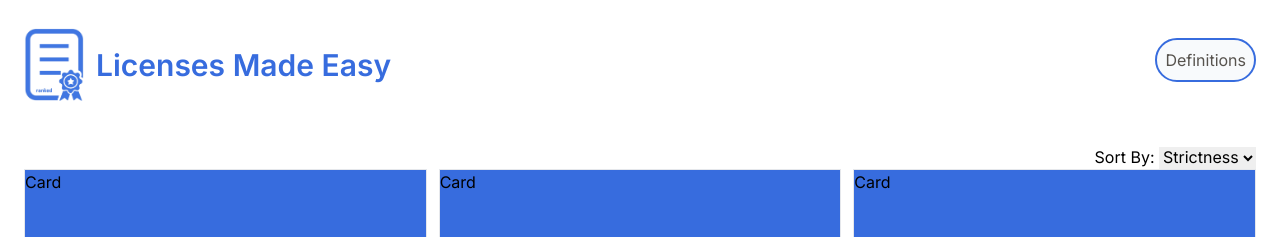
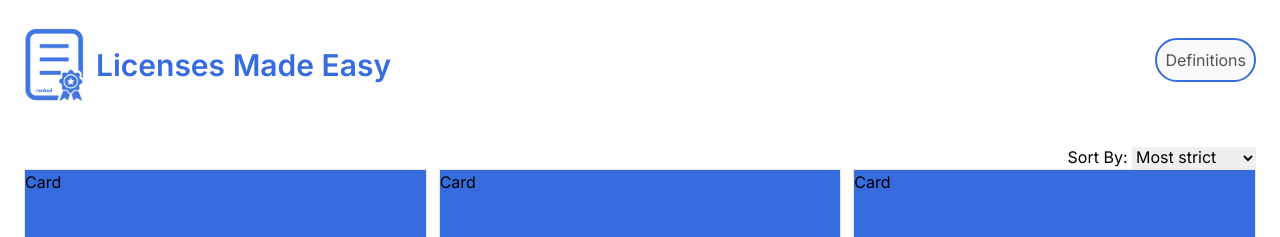
Before and after one commit to DaviZCodes/github-licenses-ranked, a Next.js app: page / in a window 1280 px wide. Shown: the top 237 px of the page. Built offline with nearby package versions, Linux system fonts and the light colour scheme.

Commit message:
dropdown

```diff
--- a/src/app/components/SortDropdown.tsx
+++ b/src/app/components/SortDropdown.tsx
@@ -5,7 +5,7 @@ interface SortDropdownProps {
 }
 
 const SortDropdown: React.FC<SortDropdownProps> = ({ onSortChange }) => {
-  const [selectedOption, setSelectedOption] = useState("Strictness");
+  const [selectedOption, setSelectedOption] = useState("");
 
   const handleSortChange = (event: { target: { value: any } }) => {
     const selectedValue = event.target.value;
@@ -21,8 +21,10 @@ const SortDropdown: React.FC<SortDropdownProps> = ({ onSortChange }) => {
         value={selectedOption}
         onChange={handleSortChange}
       >
-        <option value="strictness">Strictness</option>
-        <option value="popularity">Popularity</option>
+        <option value="most-strict">Most strict</option>
+        <option value="least-strict">Least strict</option>
+        <option value="most-popular">Most popular</option>
+        <option value="least-popular">Least popular</option>
       </select>
     </div>
   );
```
